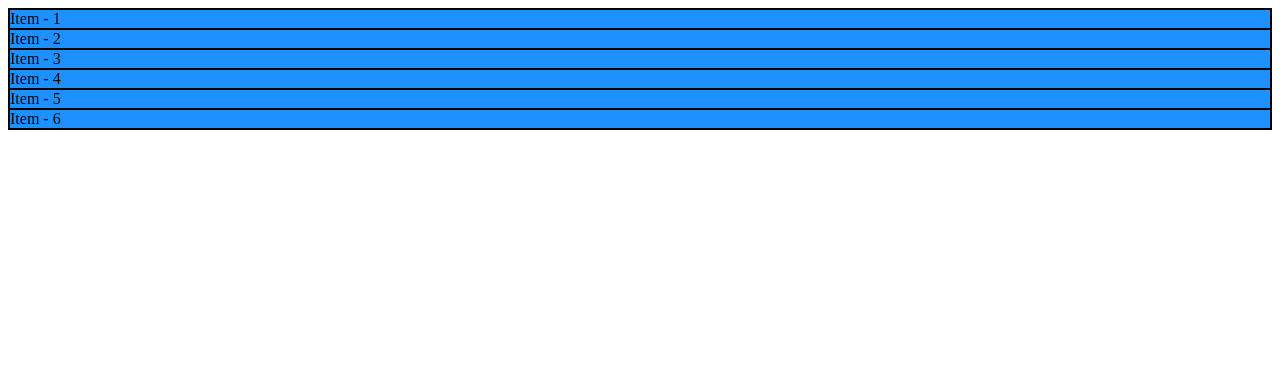
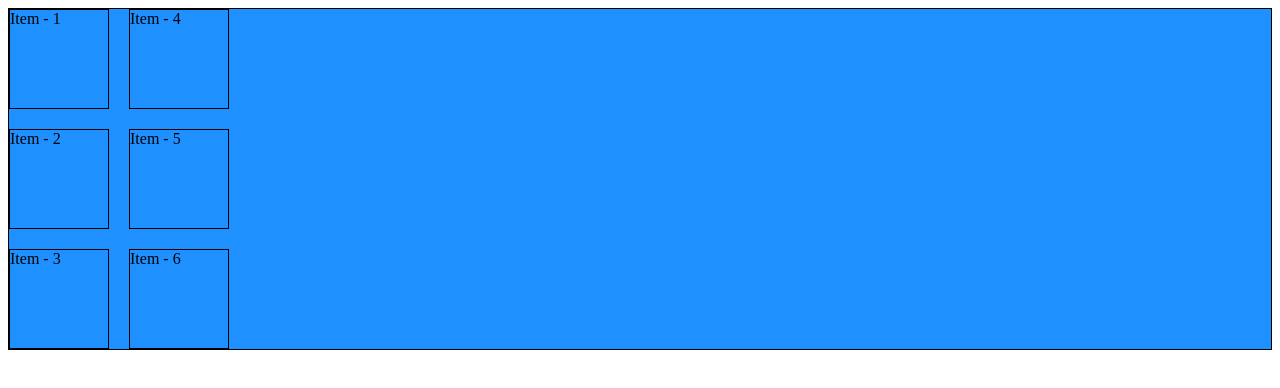
Before and after one commit to Edier-Gama/CSS-, a plain HTML site: page grid_fundamentals/grid_example.html in a window 1280 px wide. Drawn offline with Linux system fonts and the light colour scheme.

Commit message:
archivo de primera grilla finalizado

```diff
--- a/grid_fundamentals/grid_example.css
+++ b/grid_fundamentals/grid_example.css
@@ -1,6 +1,12 @@
 .contenedor{
     border: 1px solid black;
     background-color: dodgerblue;
+    display: grid;
+    grid-template-rows: 100px 100px 100px;
+    grid-template-columns: 100px 100px;
+    grid-auto-flow: column;
+    gap: 20px;
+
 }
 
 #item {
```
